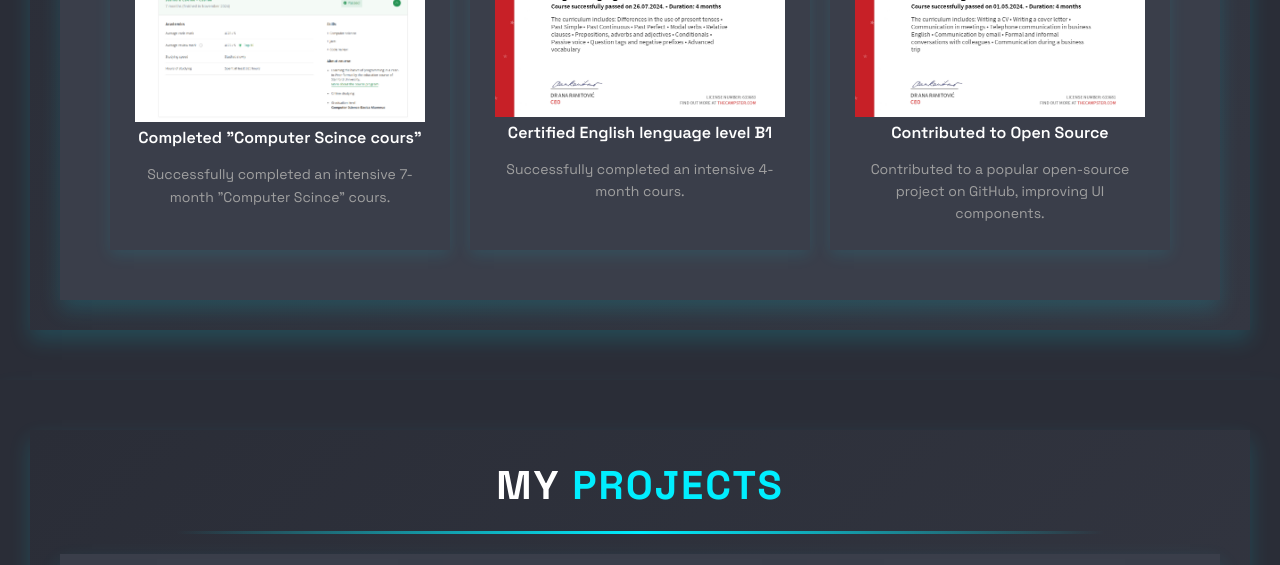
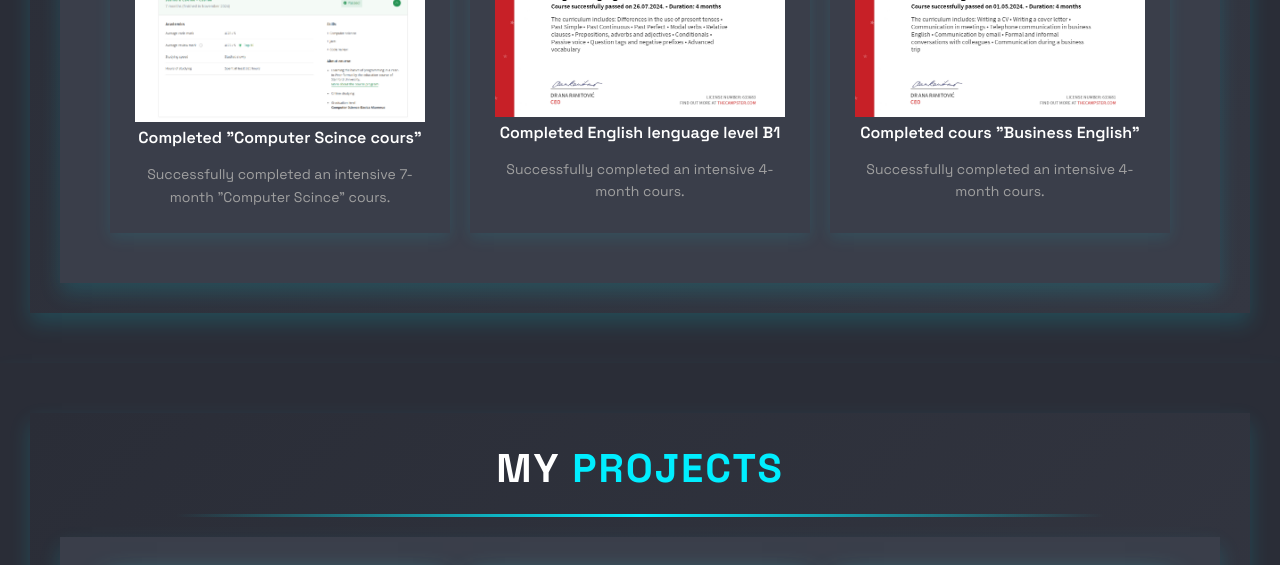
Before and after one commit to Tetiana5Buria/portfolio, a plain HTML site: page index.html in a window 1280 px wide. Shown: the part 2120-2685 px from the top of the page. Drawn offline with nearby package versions, Linux system fonts and the light colour scheme.

Commit message:
description

```diff
--- a/index.html
+++ b/index.html
@@ -138,7 +138,7 @@
                                 <div class="achievement-icon">
                                     <img src="./images/b1.jpg" alt="Certificate Icon">
                                 </div>
-                                <h4>Certified English lenguage level B1</h4>
+                                <h4>Completed English lenguage level B1</h4>
                                 <p>Successfully completed an intensive 4-month cours.</p>
                             </div>
                             <div class="achievement-item">
@@ -146,8 +146,8 @@
                                 <div class="achievement-icon">
                                     <img src="./images/bussines.jpg" alt="Project Icon">
                                 </div>
-                                <h4>Contributed to Open Source</h4>
-                                <p>Contributed to a popular open-source project on GitHub, improving UI components.</p>
+                                <h4>Completed cours "Business English"</h4>
+                                <p>Successfully completed an intensive 4-month cours.</p>
                             </div>
                         </div>
                     </div>
```
